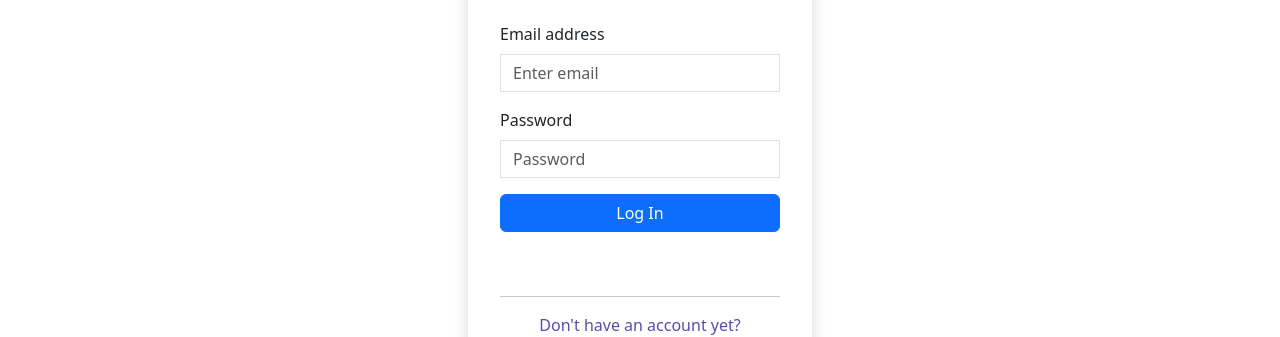
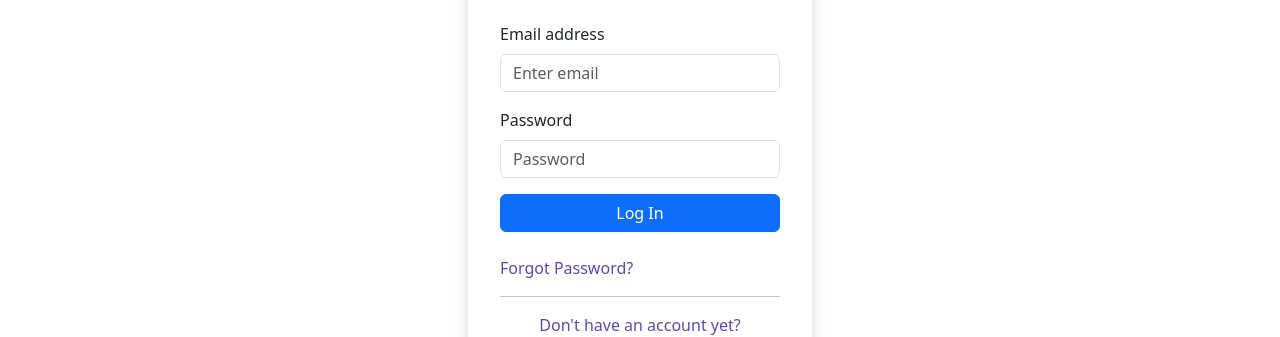
Before and after one commit to jbudcardi/BetterSwipe, a React (Vite) app in the folder frontend/: page /login in a window 1280 px wide. Shown: the part 240-577 px from the top of the page. Built offline with nearby package versions, Linux system fonts and the light colour scheme.

Commit message:
added root variable declarations

```diff
--- a/frontend/src/pages/Login.css
+++ b/frontend/src/pages/Login.css
@@ -2,10 +2,22 @@
 
 @import url('https://fonts.googleapis.com/css2?family=Open+Sans:wght@400;700&display=swap');
 /* Ensure the full viewport height and set the background color */
+:root{
+  --primary-dark: #2A2990;
+  --primary-medium: #502BAF;
+  --primary-light: #6c1fc7;
+  --secondary-blue: #103775;
+  --background-light: #F2D2F2;
+  --text-light: #FFFFFF;
+  --text-dark: #5A4CAD;
+
+}
+
 html, body{
   height: 100%;
   margin: 0;
   padding: 0;
+  background-color: var(--background-light);
 
 }
 
@@ -47,7 +59,7 @@ html, body{
   }
 
 
-  .fomr-heading{
+  .form-heading{
     margin-bottom: 2rem;
     font-size: 1.5rem;
     text-align: center;
@@ -57,12 +69,12 @@ html, body{
   .form-control{
     width: 100%;
     min-width: 280px;
-    border-radius: 0!important;
+    border-radius: 0;
     margin-bottom: 1rem;
    }
 
   .form-control:focus {
-    box-shadow: none !important;
+    box-shadow: none;
   }
 
   .btn-primary{
@@ -72,6 +84,8 @@ html, body{
     font-size: 1rem;
     margin-bottom: 1rem;
     min-width: 150px;
+    background-color: var(--primary-medium);
+    border-color: var(--primary-medium);
 
   }
 
@@ -82,14 +96,14 @@ html, body{
 
   /* Adjust the hover state for the button for a better user experience */
   .btn-primary:hover {
-    background-color: #5A4CAD;
-    border-color: #0062cc; /* A slightly darker shade on hover */
+    background-color: var(--primary-medium);
+    border-color: var(--primary-medium);/* A slightly darker shade on hover */
   }
 
   /* Additional styles for links, such as "Forgot Password?" and "Register for free" */
   .nav-link, .nav-link:hover {
     text-decoration: none; /* Removes underline */
-    color: #5A4CAD; /* Sets the color to white */
+    color: var(--text-dark);
   }
 
   /* This style applies to the text and links at the bottom of the form */
@@ -103,7 +117,7 @@ html, body{
 
   /* Ensuring that the 'Register for free' link is centered and appears as a block */
  .form-footer-text a {
- color: #5A4CAD;
+ color: var(--text-dark);
   font-weight: bold;
   text-decoration: none;
 }
@@ -112,7 +126,7 @@ html, body{
 /* Style for the 'Forgot Password?' link */
 .card-body .mt-2 {
   display: block; /* Ensure the link is displayed as a block for correct spacing */
-  color: #5A4CAD;; /* Change as per your theme color */
+  color: var(--text-dark);
   text-decoration: underline; /* If you want it underlined */
 }
 
@@ -120,7 +134,8 @@ html, body{
 .card-body .nav-link.mt-2 {
   display: block;
   margin-bottom: 1rem;
-  color: #007bff;
+  background-color: white;
+  color: #5A4CAD !important;
 }
 
 /* Style for the footer text, ensuring it's centered */
@@ -129,7 +144,7 @@ html, body{
   margin-top: 1rem; /* Adjust as necessary */
   margin-bottom: 1rem;
   max-width: auto;
-  color: #5A4CAD; /* Adjust color to fit your design */
+  color: var(--text-dark); /* Adjust color to fit your design */
 }
 
 /* Style for the 'Register for free' link within the footer text */
@@ -139,9 +154,11 @@ html, body{
 }
 
 .card-body .text-center a:hover {
+  color: black;
   text-decoration: underline; /* Underline on hover for better user interaction */
 }
 .mt-2{
+
   color: #5A4CAD;
 }
 
@@ -164,6 +181,11 @@ html, body{
   writing-mode: horizontal-tb;
   transform: none;
 
+}
+
+.card-body .nav-link, .card-body .nav-link:hover{
+ text-decoration: none;
+  color: #5A4CAD;
 }
 
 
--- a/frontend/src/pages/Login.jsx
+++ b/frontend/src/pages/Login.jsx
@@ -52,7 +52,7 @@ function LoginPage(){
                         <Nav.Link href="#" className="mt-2" aria-label="Forgot Password">Forgot Password?</Nav.Link>
                         <hr />
                         <div className="text-center">
-                            <p>Don't have an account yet? <Nav.Link href="/register" aria-label="Register for free">Register for free</Nav.Link></p>
+                            <p>Don't have an account yet? <Nav.Link href="/register" aria-label="register-link">Register for free</Nav.Link></p>
                         </div>
                     </Card.Body>
                 </Card>
```
